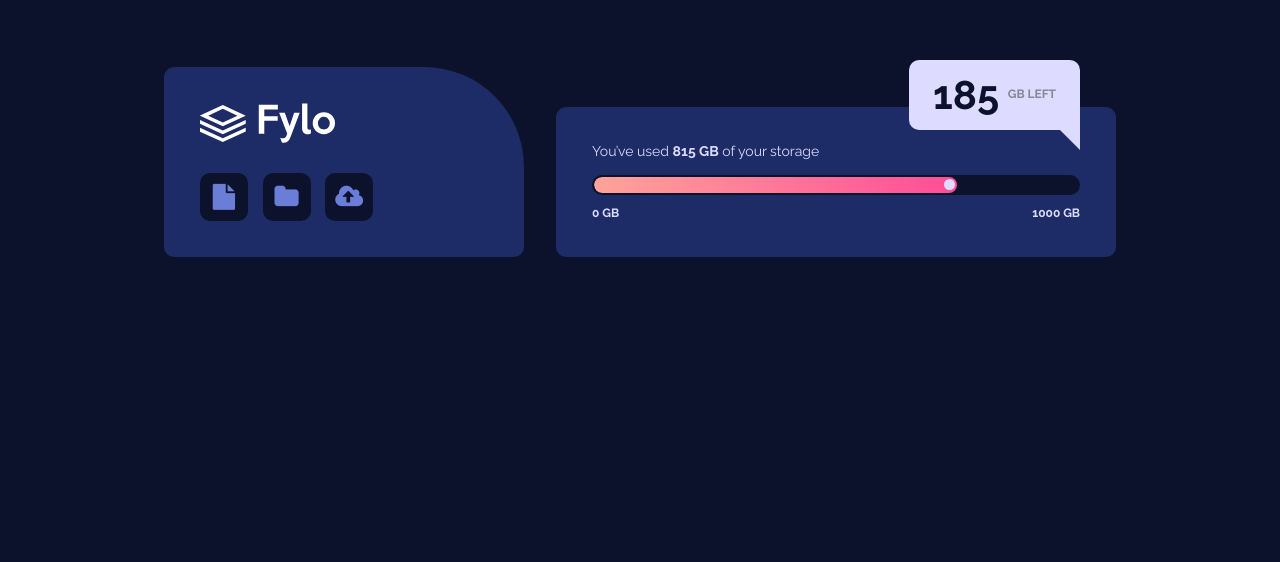
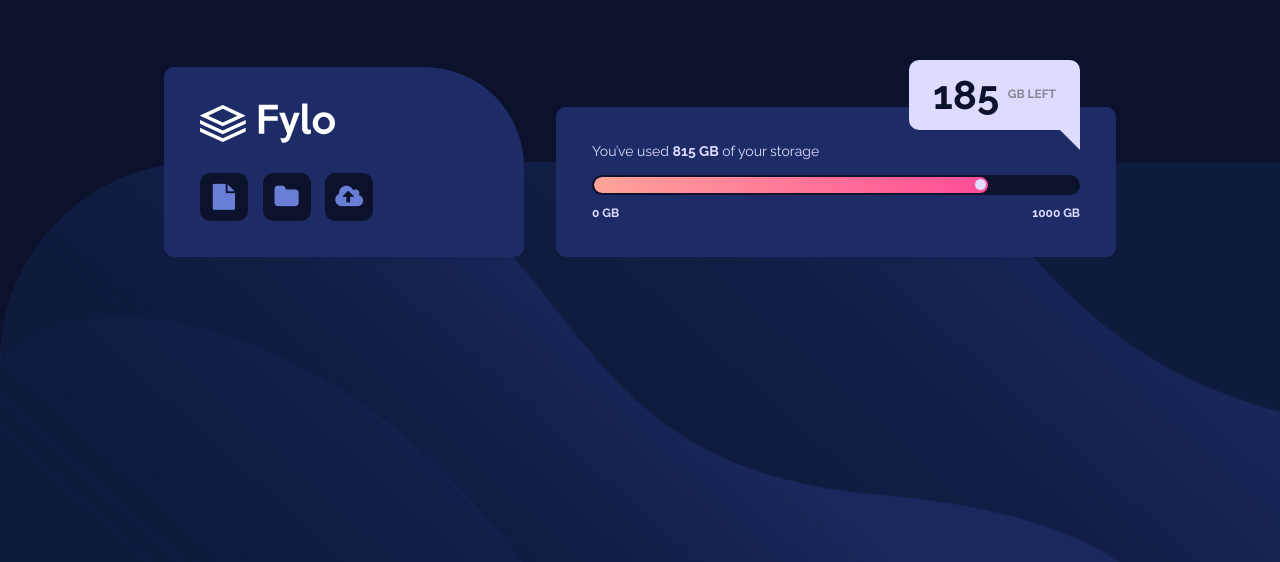
Before and after one commit to guss-renteria/fylo-data-storage-component-master-FM, a website built with Vite: page index.html in a window 1280 px wide. Shown: the part 238-800 px from the top of the page. Built offline with nearby package versions, Linux system fonts and the light colour scheme; a web font is replaced by a local one.

Commit message:
se configuro el cambio de backgrounds

```diff
--- a/index.html
+++ b/index.html
@@ -12,6 +12,7 @@
     <link href="https://fonts.googleapis.com/css2?family=Raleway:wght@400;700&display=swap" rel="stylesheet">
   </head>
   <body>
+    <div class="background"></div>
     <main id="app">
 
       <section class="first-container">
--- a/main.js
+++ b/main.js
@@ -2,4 +2,20 @@ import './normalize.css'
 import './style.scss'
 import './icons/icomoon/style.css'
 
-const app = document.querySelector('#app')
+import bg_mobile from './images/bg-mobile.png'
+import bg_desktop from './images/bg-desktop.png'
+
+const background = document.querySelector('div.background')
+const is_mobile = undefined;
+
+const resize = () => {
+  if(window.innerWidth > 992 && (is_mobile == undefined || is_mobile)) {
+    background.style.backgroundImage = `url(${ bg_desktop })`
+  }else if(window.innerWidth <= 992 && (is_mobile == undefined || !is_mobile)) {
+    background.style.backgroundImage = `url(${ bg_mobile })`
+  }
+}
+
+resize()
+//
+window.onresize = resize
--- a/style.scss
+++ b/style.scss
@@ -31,15 +31,30 @@ body {
   padding: 10rem 0;
   overflow-x: hidden;
   overflow-y: auto;
+  position: relative;
 
   display: grid;
   place-items: center;
   background: $very_dark_blue;
 
+  div.background {
+    width: 100%;
+    height: 100%;
+
+    position: absolute;
+    bottom: 0;
+    left: 0;
+
+    background-repeat: no-repeat;
+    background-size: cover;
+    background-position: 0 0%;
+  }
+
   main#app {
     width: 100%;
     margin: auto;
 
+    position: relative;
     display: flex;
     flex-flow: column nowrap;
     align-items: center;
@@ -114,7 +129,7 @@ body {
           display: flex;
 
           div.inner-bar {
-            width: 75%;
+            width: 81.5%;
             height: 100%;
 
             position: relative;
@@ -177,6 +192,10 @@ body {
   }
 
   @media screen and (min-width: 992px) {
+    div.background {
+      height: 50%;
+    }
+
     main#app {
       padding: 3%;
       flex-direction: row;
```
Also changed, not shown: screenshot.png (added).
